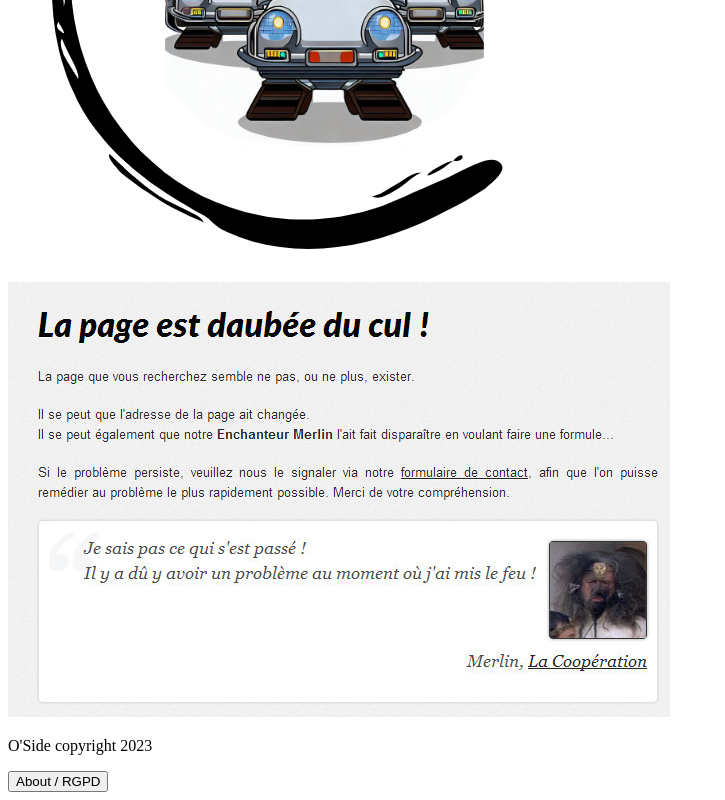
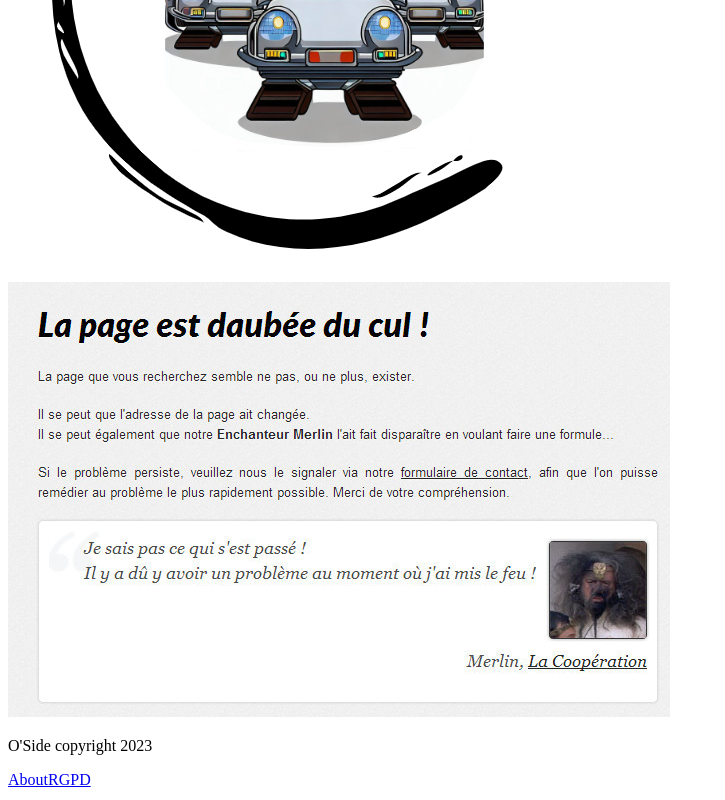
Before and after one commit to gouteuxchristophe/OSide-Front, a React (Vite) app: page /error in a window 1280 px wide. Shown: the part 429-1229 px from the top of the page, without its empty margins (0-725 px from the left). Built offline with nearby package versions, Linux system fonts and the light colour scheme.

Commit message:
[css] header/menu/footer - final

```diff
--- a/src/components/App/Footer/index.tsx
+++ b/src/components/App/Footer/index.tsx
@@ -1,8 +1,17 @@
+import { Link } from 'react-router-dom';
+
 function Footer() {
   return (
-    <div className="flex justify-around items-center my-2">
+    <div className="flex justify-around items-center my-2 bg-secondary10">
       <p>O&apos;Side copyright 2023</p>
-      <button type="button" className="rounded-lg bg-none border-0.25 border-solid border-black p-2">About / RGPD</button>
+      <div className="flex justify-center text-[black]">
+        <Link to="/about" className="px-2 py-1 my-4 mx-1 text-center border-1 border-solid">
+          About
+        </Link>
+        <Link to="/rgpd" className="px-2 py-1 my-4 mx-1 text-center border-1 border-solid">
+          RGPD
+        </Link>
+      </div>
     </div>
   );
 }
--- a/src/components/App/Header/index.tsx
+++ b/src/components/App/Header/index.tsx
@@ -11,7 +11,7 @@ function Header() {
     setDisplayMenu(!displayMenu);
   };
   return (
-    <div className="flex items-center justify-around p-4">
+    <div className="flex items-center justify-around p-4 bg-secondary10 sticky top-0">
       <div className="relative">
         {displayMenu && (
           <Menu />
@@ -21,7 +21,7 @@ function Header() {
         </button>
       </div>
       <h1 className="text-2xl font-bold">O&apos;Side</h1>
-      <img className="w-20" src={logo} alt="Logo O'Side" />
+      <img className="w-20 rounded-md" src={logo} alt="Logo O'Side" />
     </div>
   );
 }
--- a/src/components/App/index.tsx
+++ b/src/components/App/index.tsx
@@ -14,7 +14,7 @@ function App() {
   }, [location]);
 
   return (
-    <>
+    <div className="flex flex-col content-between max-w-screen-xl min-h-screen my-0 mx-auto">
       <Header />
       <Routes>
         <Route
@@ -41,7 +41,7 @@ function App() {
         />
       </Routes>
       <Footer />
-    </>
+    </div>
   );
 }
 export default App;
--- a/src/components/Menu/index.tsx
+++ b/src/components/Menu/index.tsx
@@ -1,19 +1,21 @@
+import { Link } from 'react-router-dom';
+
 function Menu() {
   return (
-    <div className="flex flex-col absolute top-12 left-2 bg-primary3 px-3">
+    <div className="flex flex-col absolute top-8 left-2 bg-secondary10 px-3 shadow-3xl rounded-md">
       <ul>
-        <a href="/">
-          <li className="my-2">Accueil</li>
-        </a>
-        <a href="/login">
-          <li className="my-2">Login</li>
-        </a>
-        <a href="/projects">
-          <li className="my-2">Projets</li>
-        </a>
-        <a href="/search">
-          <li className="my-2">Rechercher</li>
-        </a>
+        <Link to="/">
+          <li className="my-2 hover:bg-secondary13 px-1 rounded-md transition-all">Accueil</li>
+        </Link>
+        <Link to="/login">
+          <li className="my-2 hover:bg-secondary13 px-1 rounded-md transition-all">Login</li>
+        </Link>
+        <Link to="/projects">
+          <li className="my-2 hover:bg-secondary13 px-1 rounded-md transition-all">Projets</li>
+        </Link>
+        <Link to="/search">
+          <li className="my-2 hover:bg-secondary13 px-1 rounded-md transition-all">Rechercher</li>
+        </Link>
       </ul>
     </div>
   );
--- a/tailwind.config.js
+++ b/tailwind.config.js
@@ -23,6 +23,11 @@ module.exports = {
       secondary23: '#115F81',
       secondary24: '#0F4157',
     },
+    extend: {
+      boxShadow: {
+        '3xl': 'rgba(0, 0, 0, 0.35) 0px 5px 15px;',
+      },
+    },
   },
   plugins: [],
 };
```
